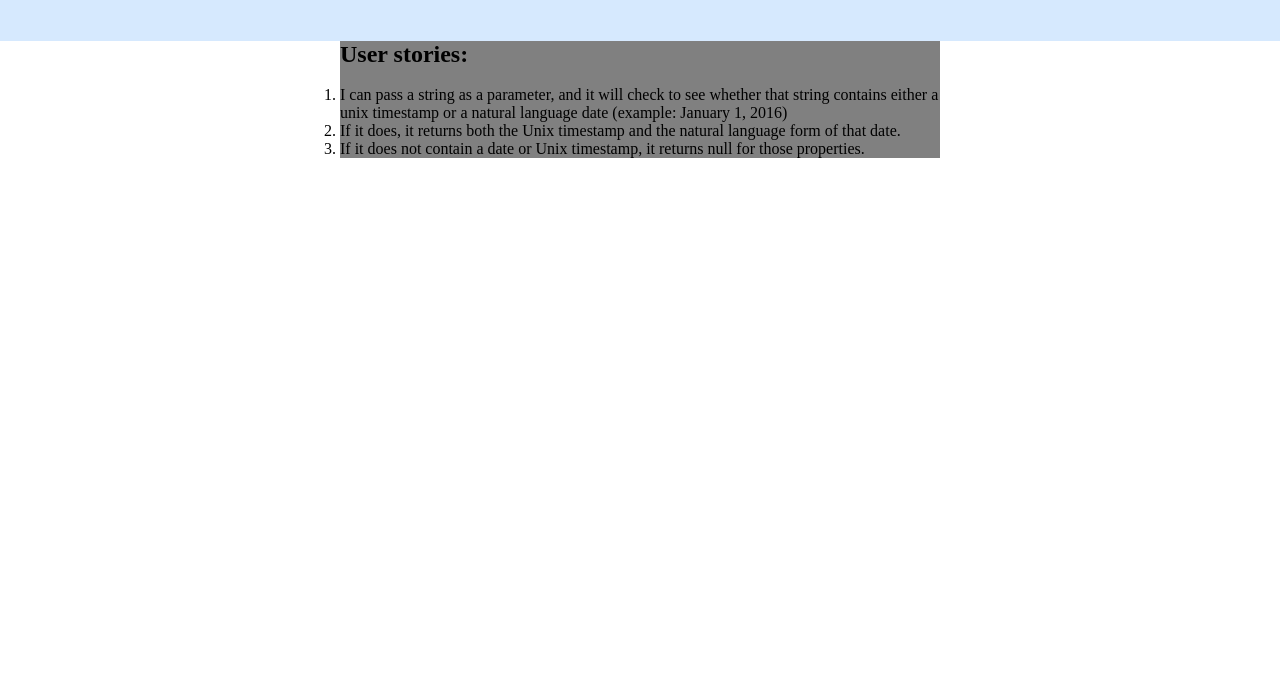
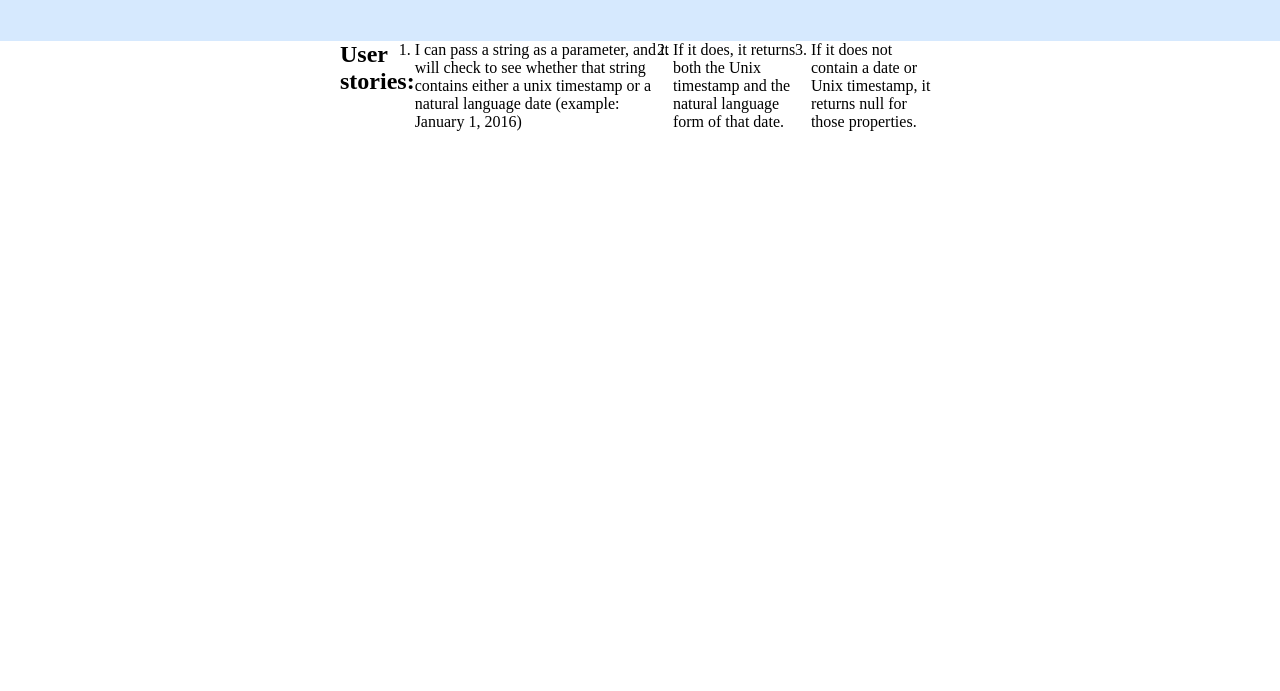
Before and after one commit to dsemel/Timestamp_Microservice, a website: page views/index.html in a window 1280 px wide. Shown: the part 109-800 px from the top of the page. Drawn offline with Linux system fonts and the light colour scheme.

Commit message:
Checkpoint

```diff
--- a/public/style.css
+++ b/public/style.css
@@ -31,13 +31,16 @@
 .box1{
   width:600px;
   display:flex;
-  background-color:gray;
+
   justify-content:center;
   align-items:center;
 
 }
 
-
+ol{
+  display:flex;
+  justify-content:center;
+}
 
 a {
 	color: #2574A9;
```
